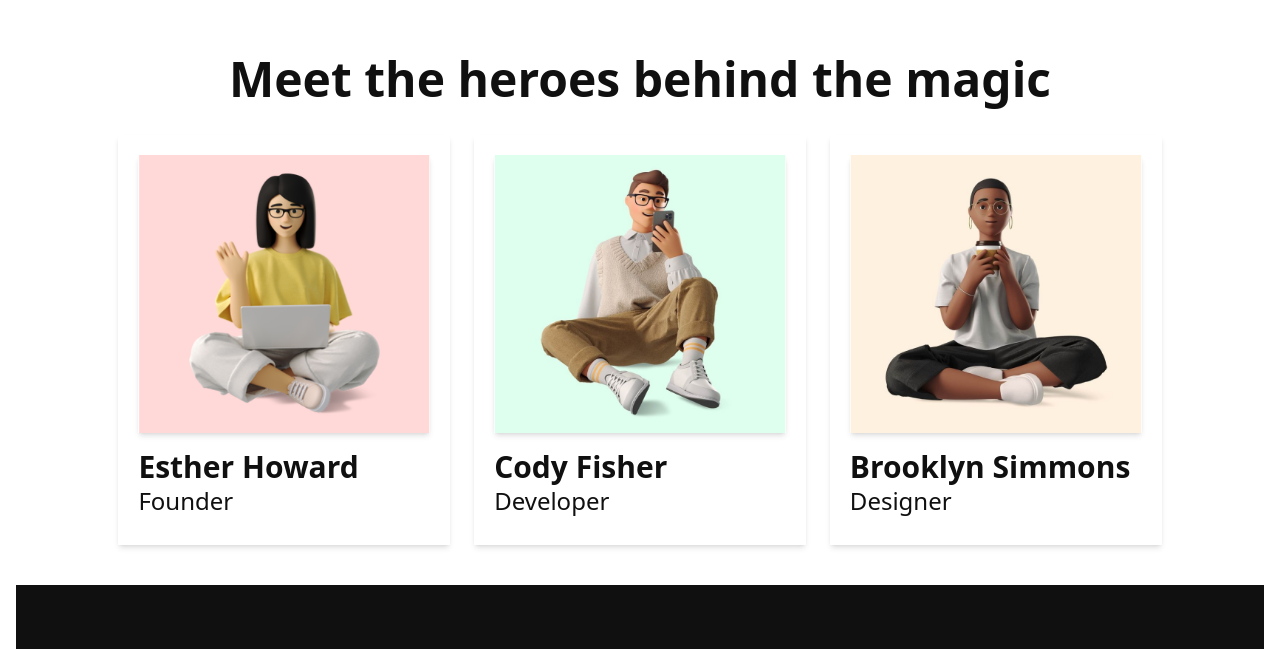
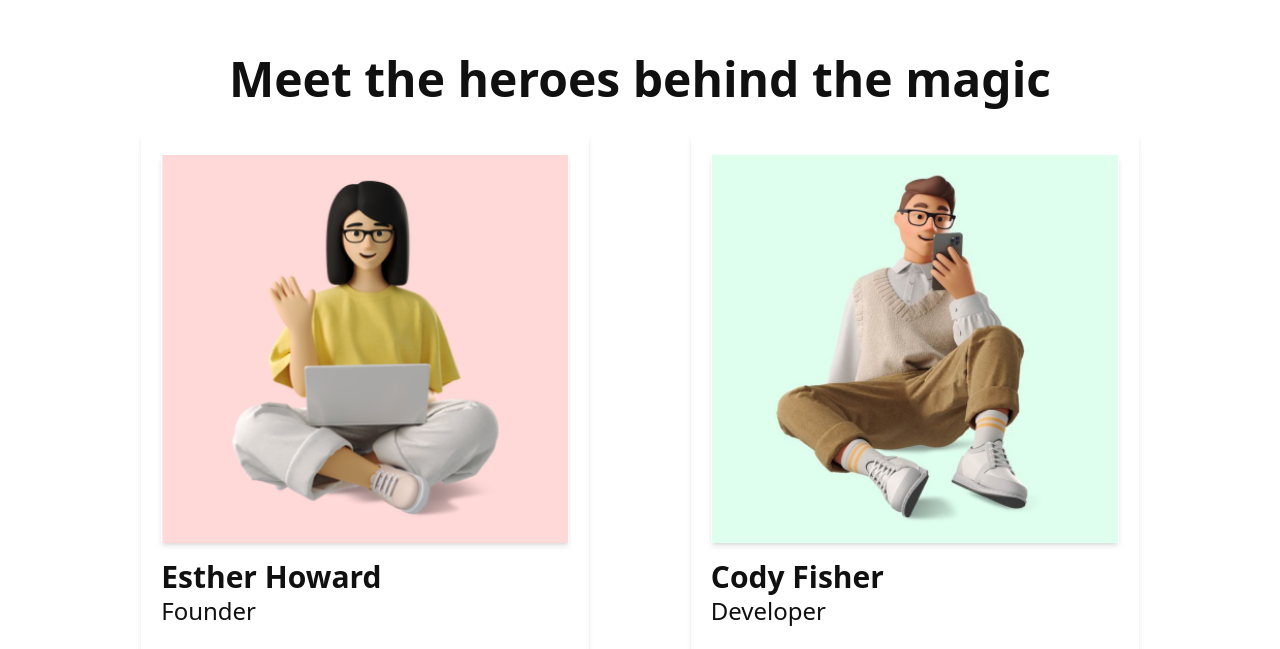
Before and after one commit to murat-aydin01/piton-next-project, a Next.js app: page / in a window 1280 px wide. Shown: the part 1777-2426 px from the top of the page. Built offline with nearby package versions, Linux system fonts and the light colour scheme.

Commit message:
responsive düzenlemeler

```diff
--- a/src/components/HeroSection.js
+++ b/src/components/HeroSection.js
@@ -10,7 +10,7 @@ export default function HeroSection() {
       <h1
         className="w-full my-auto text-center px-4
                    sm:px-[20%]
-                   text-3xl sm:text-4xl md:text-6xl lg:text-7xl xl:text-8xl 2xl:text-9xl
+                   text-3xl sm:text-4xl md:text-6xl lg:text-7xl
                    font-bold"
       >
         Let’s create something great together.
--- a/src/components/StatsSection.js
+++ b/src/components/StatsSection.js
@@ -2,26 +2,29 @@ import HeroCard from "./HeroCard";
 
 export default function StatsSection() {
   return (
-    <section className="flex flex-col items-center py-10 px-4 lg:min-h-screen">
+    <section className="flex flex-col items-center py-10 lg:min-h-screen">
       <h2 className="text-3xl sm:text-4xl md:text-5xl font-bold mb-8 text-center">
         Meet the heroes behind the magic
       </h2>
       <div className="w-full px-4 sm:px-[8vw] mb-10">
-        <div className="grid grid-cols-1 md:grid-cols-2 xl:grid-cols-3 gap-6">
+        <div className="flex flex-wrap justify-center gap-6">
           <HeroCard
             img="/images/Avatar1.png"
             name="Esther Howard"
             role="Founder"
+            className="flex-1 min-w-[280px] max-w-[400px]"
           />
           <HeroCard
             img="/images/Avatar2.png"
             name="Cody Fisher"
             role="Developer"
+            className="flex-1 min-w-[280px] max-w-[400px]"
           />
           <HeroCard
             img="/images/Avatar3.png"
             name="Brooklyn Simmons"
             role="Designer"
+            className="flex-1 min-w-[280px] max-w-[400px] self-center"
           />
         </div>
       </div>
```
